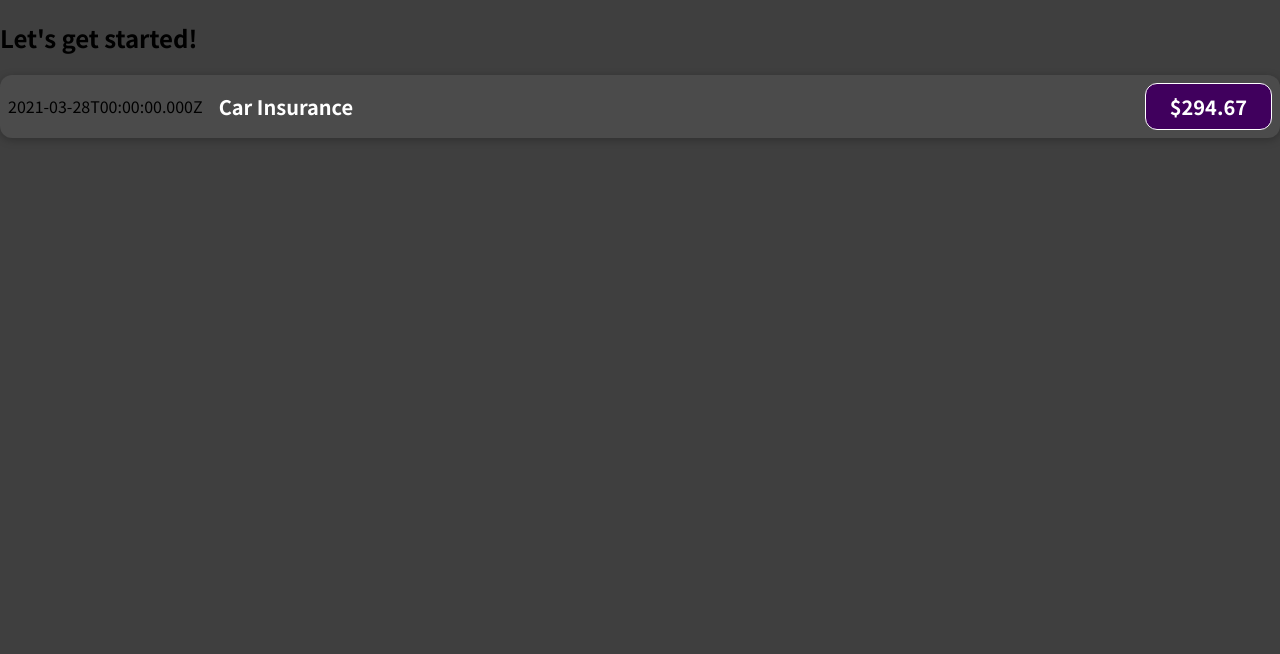
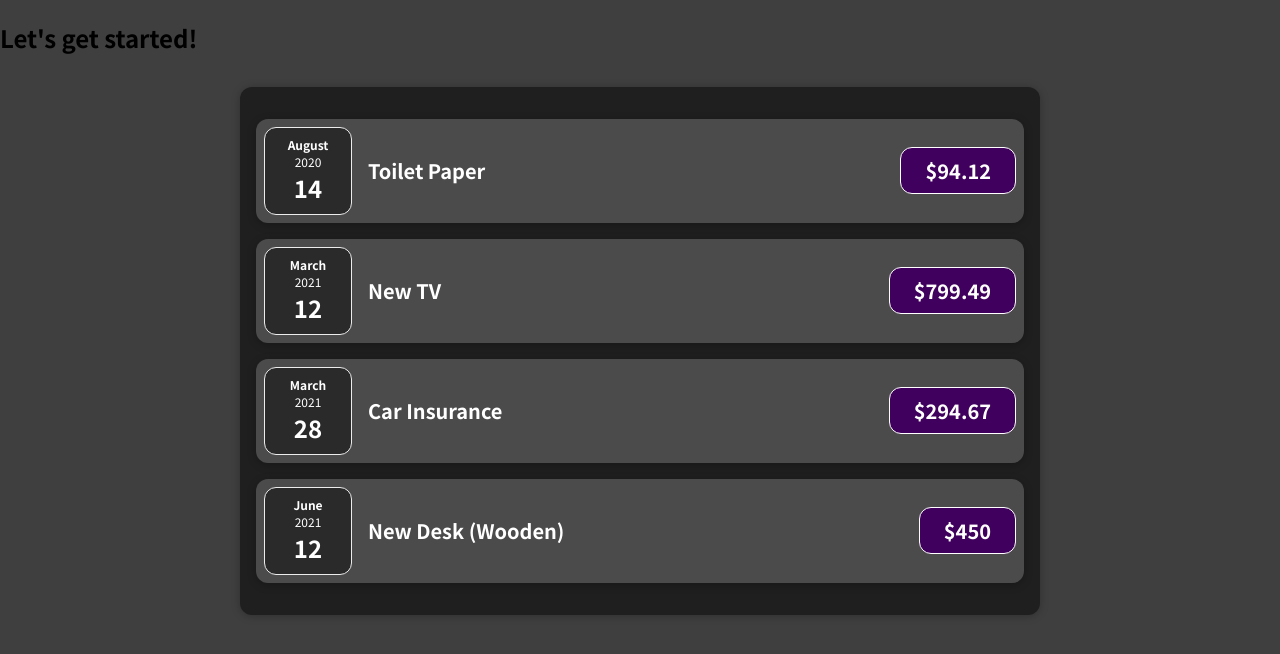
Before and after one commit to bob134552/01-React-App, a JavaScript app: page / in a window 1280 px wide. Shown: the top 654 px of the page. Built offline with nearby package versions, Linux system fonts and the light colour scheme.

Commit message:
Added expenseitem, expenses and expensedate components

```diff
--- a/src/App.js
+++ b/src/App.js
@@ -1,10 +1,36 @@
-import ExpenseItem from "./components/ExpenseItem";
+import Expenses from "./components/Expenses";
 
 function App() {
+  const expenses = [
+    {
+      id: 'e1',
+      title: 'Toilet Paper',
+      amount: 94.12,
+      date: new Date(2020, 7, 14),
+    },
+    { id: 'e2', title: 'New TV', amount: 799.49, date: new Date(2021, 2, 12) },
+    {
+      id: 'e3',
+      title: 'Car Insurance',
+      amount: 294.67,
+      date: new Date(2021, 2, 28),
+    },
+    {
+      id: 'e4',
+      title: 'New Desk (Wooden)',
+      amount: 450,
+      date: new Date(2021, 5, 12),
+    },
+  ];
+
   return (
     <div>
       <h2>Let's get started!</h2>
-      <ExpenseItem></ExpenseItem>
+      <div className="expenses">
+        <Expenses
+          expenses={expenses}
+        />
+      </div>
     </div>
   );
 }
--- /dev/null
+++ b/src/components/ExpenseDate.js
@@ -0,0 +1,15 @@
+function ExpenseDate(props) {
+    const month = props.date.toLocaleString('en-US', {month: 'long'})
+    const day = props.date.toLocaleString('en-US', {day: '2-digit'})
+    const year = props.date.getFullYear()
+
+    return (
+        <div className="expense-date">
+            <div className="expense-date__month">{month}</div>
+            <div className="expense-date__year">{year}</div>
+            <div className="expense-date__day">{day}</div>
+        </div>
+    );
+};
+
+export default ExpenseDate;
--- a/src/components/ExpenseItem.css
+++ b/src/components/ExpenseItem.css
@@ -37,6 +37,43 @@
   border-radius: 12px;
 }
 
+.expense-date {
+  display: flex;
+  flex-direction: column;
+  width: 5.5rem;
+  height: 5.5rem;
+  border: 1px solid #ececec;
+  background-color: #2a2a2a;
+  color: white;
+  border-radius: 12px;
+  align-items: center;
+  justify-content: center;
+}
+
+.expense-date__month {
+  font-size: 0.75rem;
+  font-weight: bold;
+}
+
+.expense-date__year {
+  font-size: 0.75rem;
+}
+
+.expense-date__day {
+  font-size: 1.5rem;
+  font-weight: bold;
+}
+
+.expenses {
+  padding: 1rem;
+  background-color: rgb(31, 31, 31);
+  margin: 2rem auto;
+  width: 50rem;
+  max-width: 95%;
+  border-radius: 12px;
+  box-shadow: 0 1px 8px rgba(0, 0, 0, 0.25);
+}
+
 @media (min-width: 580px) {
   .expense-item__description {
     flex-direction: row;
--- a/src/components/ExpenseItem.js
+++ b/src/components/ExpenseItem.js
@@ -1,17 +1,14 @@
 import './ExpenseItem.css'
+import ExpenseDate from './ExpenseDate';
 
-function ExpenseItem() {
-    const expenseDate = new Date(2021, 2, 28);
-    const expenseTitle = 'Car Insurance';
-    const expenseAmount = 294.67;
-
+function ExpenseItem(props) {
     return (
         <div className="expense-item">
-        <div>{ expenseDate.toISOString() }</div>
-        <div className="expense-item__description">
-            <h2>{ expenseTitle }</h2>
-            <div className='expense-item__price'>${ expenseAmount }</div>
-        </div>
+            <ExpenseDate date={props.date}/>
+            <div className="expense-item__description">
+                <h2>{ props.title }</h2>
+                <div className='expense-item__price'>${ props.amount }</div>
+            </div>
         </div>
     );
 }
--- /dev/null
+++ b/src/components/Expenses.js
@@ -0,0 +1,14 @@
+import ExpenseItem from "./ExpenseItem";
+
+function Expenses(props) {
+    const expenses = props.expenses
+
+    return (
+        <div>
+            {expenses.map((expenses) => <ExpenseItem title={expenses.title} amount={expenses.amount} date={expenses.date}/>)}
+        </div>
+
+    );
+};
+
+export default Expenses;
```
